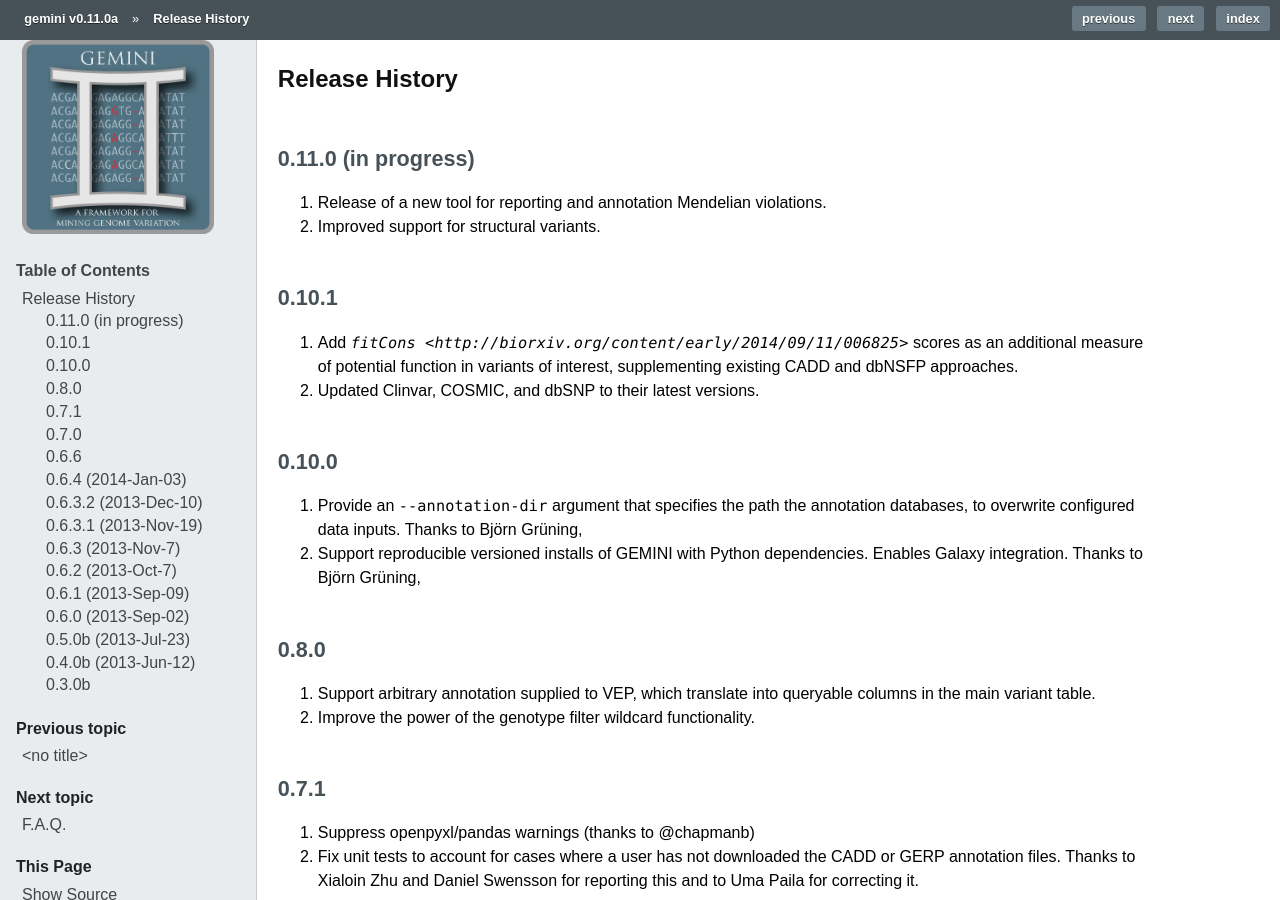
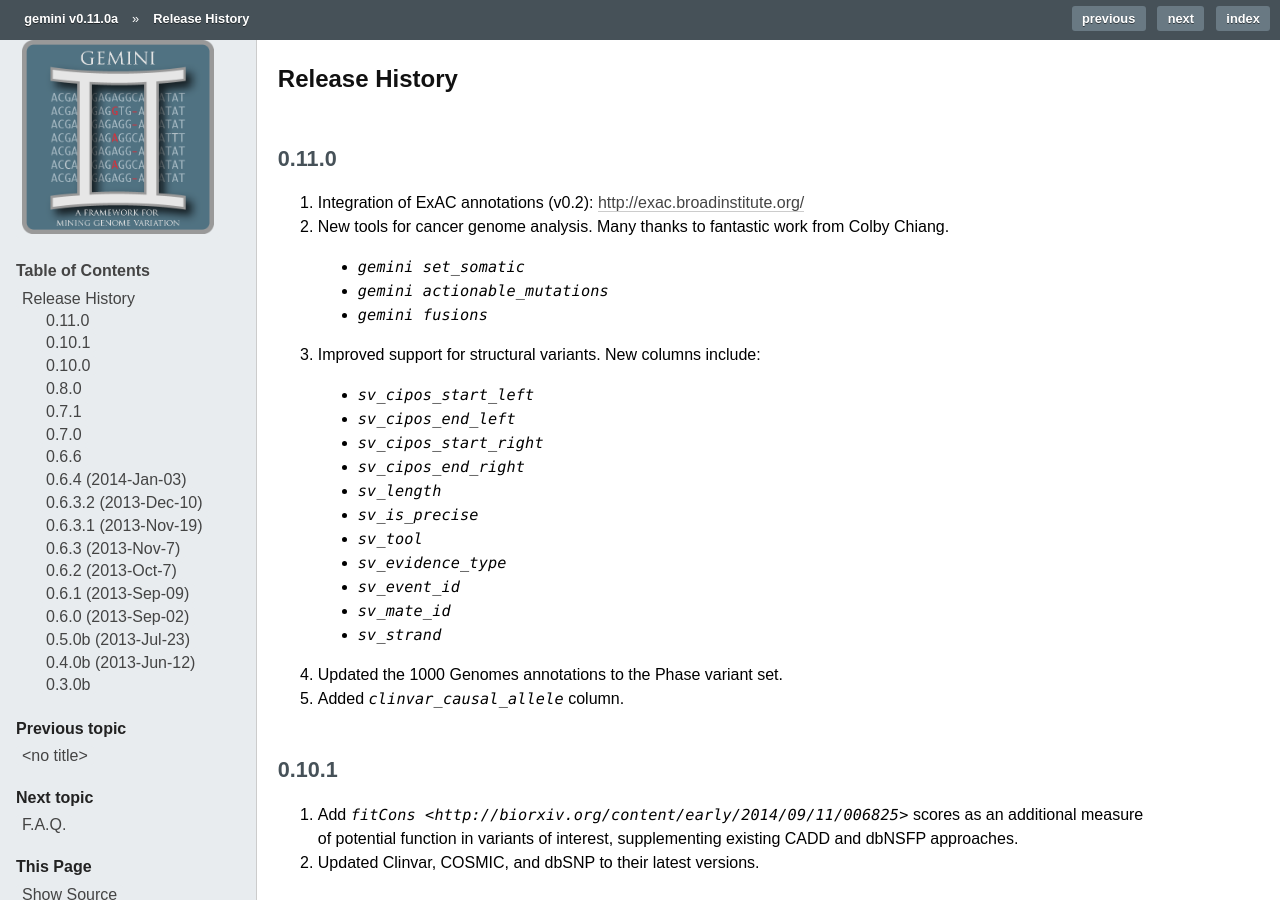
Before and after one commit to arq5x/gemini, a Sphinx documentation site: the page built from docs/content/history.rst, in a window 1280 px wide and 900 px high. Built offline with Sphinx 7.4.7, drawn with Linux system fonts in a browser that asks for light colours; formulas are drawn with MathJax 3; pages that are not in the unit, such as notebooks, are missing from menus; comment, search, counter and statistics services are not loaded; the version number is read from the project's files by our own code.

Commit message:
update history with changes in v0.11.0

```diff
--- a/docs/content/history.rst
+++ b/docs/content/history.rst
@@ -2,10 +2,27 @@
 Release History
 #############################
 
-0.11.0 (in progress)
+0.11.0
 =======================================
-1. Release of a new tool for reporting and annotation Mendelian violations.
-2. Improved support for structural variants.
+1. Integration of ExAC annotations (v0.2): http://exac.broadinstitute.org/
+2. New tools for cancer genome analysis. Many thanks to fantastic work from Colby Chiang.
+  - `gemini set_somatic`
+  - `gemini actionable_mutations`
+  - `gemini fusions`
+3. Improved support for structural variants. New columns include:
+  - `sv_cipos_start_left`
+  - `sv_cipos_end_left`
+  - `sv_cipos_start_right`
+  - `sv_cipos_end_right`
+  - `sv_length`
+  - `sv_is_precise`
+  - `sv_tool`
+  - `sv_evidence_type`
+  - `sv_event_id`
+  - `sv_mate_id`
+  - `sv_strand`
+4. Updated the 1000 Genomes annotations to the Phase variant set.
+5. Added `clinvar_causal_allele` column.
 
 0.10.1
 =======================================
```
